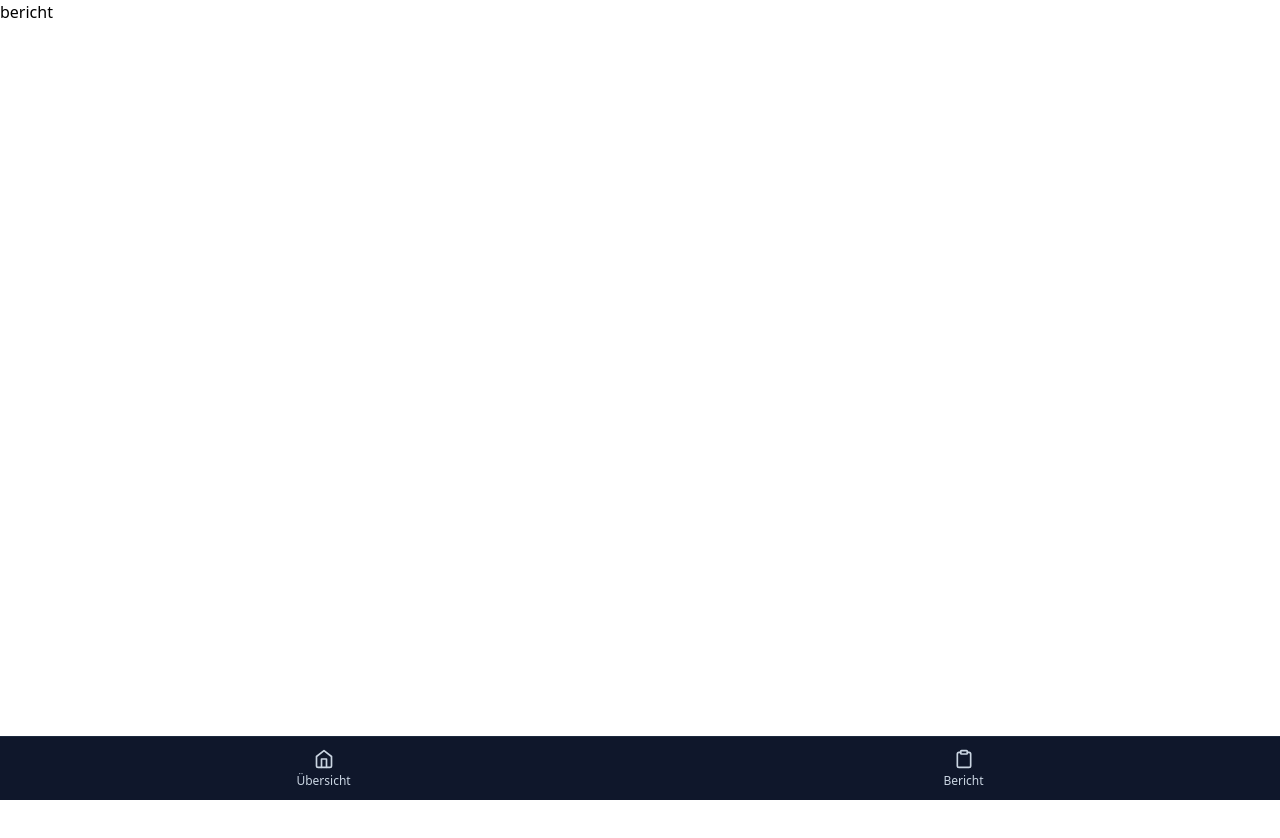
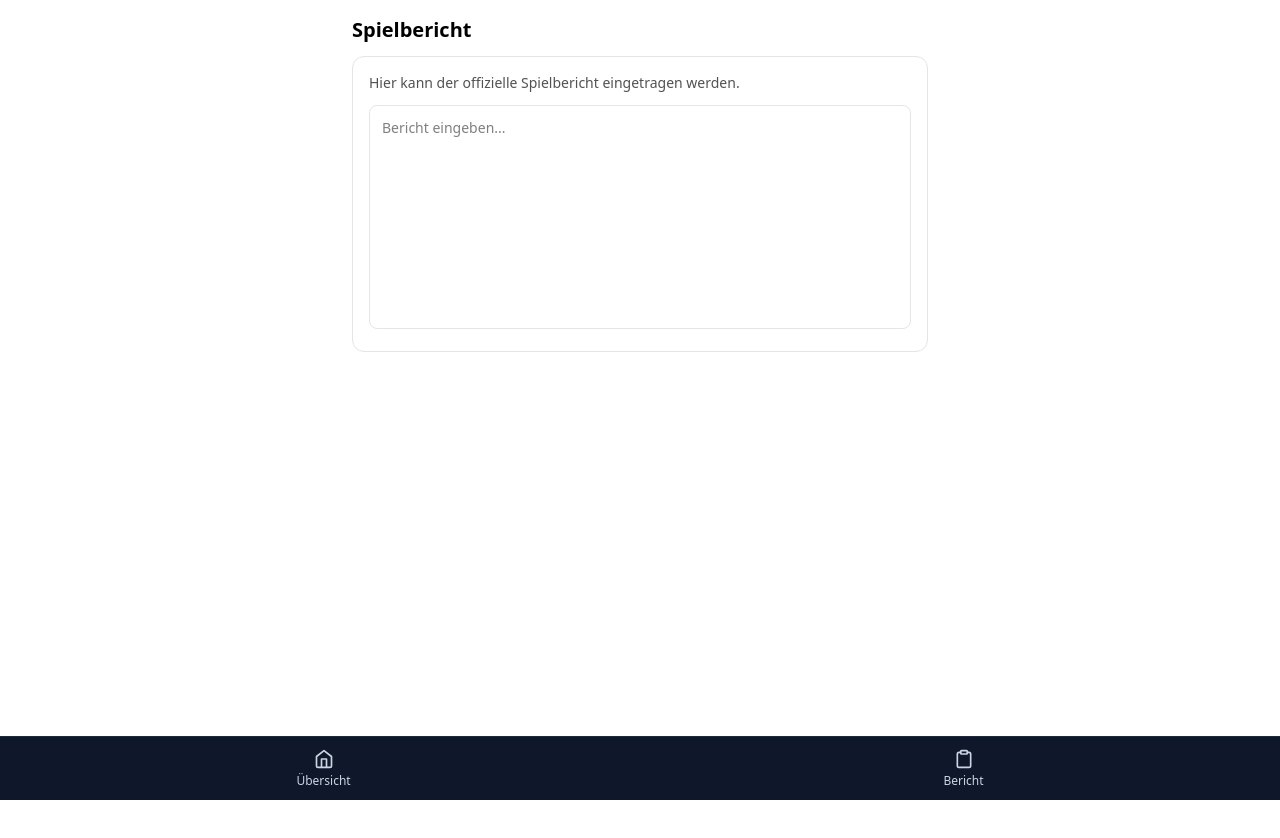
Before and after one commit to JanikBlunier/Matchtrack, a Next.js app: page /Bericht in a window 1280 px wide. Shown: the top 838 px of the page. Before the commit the page ends 800 px from the top, so only its background shows below. Built offline with nearby package versions, Linux system fonts and the light colour scheme.

Commit message:
Berichtseite erstellen

```diff
--- a/app/Bericht/page.tsx
+++ b/app/Bericht/page.tsx
@@ -1,8 +1,28 @@
+"use client";
+
+import { useState } from "react";
 
 export default function BerichtPage() {
-    return(
-        <div>
-            <p>bericht</p>
+    const [bericht, setBericht] = useState("");
+
+    return (
+        <div className="min-h-screen bg-white p-4 pb-24">
+            <div className="max-w-xl mx-auto">
+                <h1 className="text-xl font-semibold mb-3">Spielbericht</h1>
+
+                <div className="border border-neutral-200 rounded-xl p-4 bg-white">
+                    <p className="text-sm text-neutral-600 mb-3">
+                        Hier kann der offizielle Spielbericht eingetragen werden.
+                    </p>
+
+                    <textarea
+                        value={bericht}
+                        onChange={(e) => setBericht(e.target.value)}
+                        placeholder="Bericht eingeben..."
+                        className="w-full h-56 border border-neutral-200 rounded-lg p-3 text-sm resize-none focus:outline-none focus:ring-2 focus:ring-black/10"
+                    />
+                </div>
+            </div>
         </div>
-    )
+    );
 }
```
